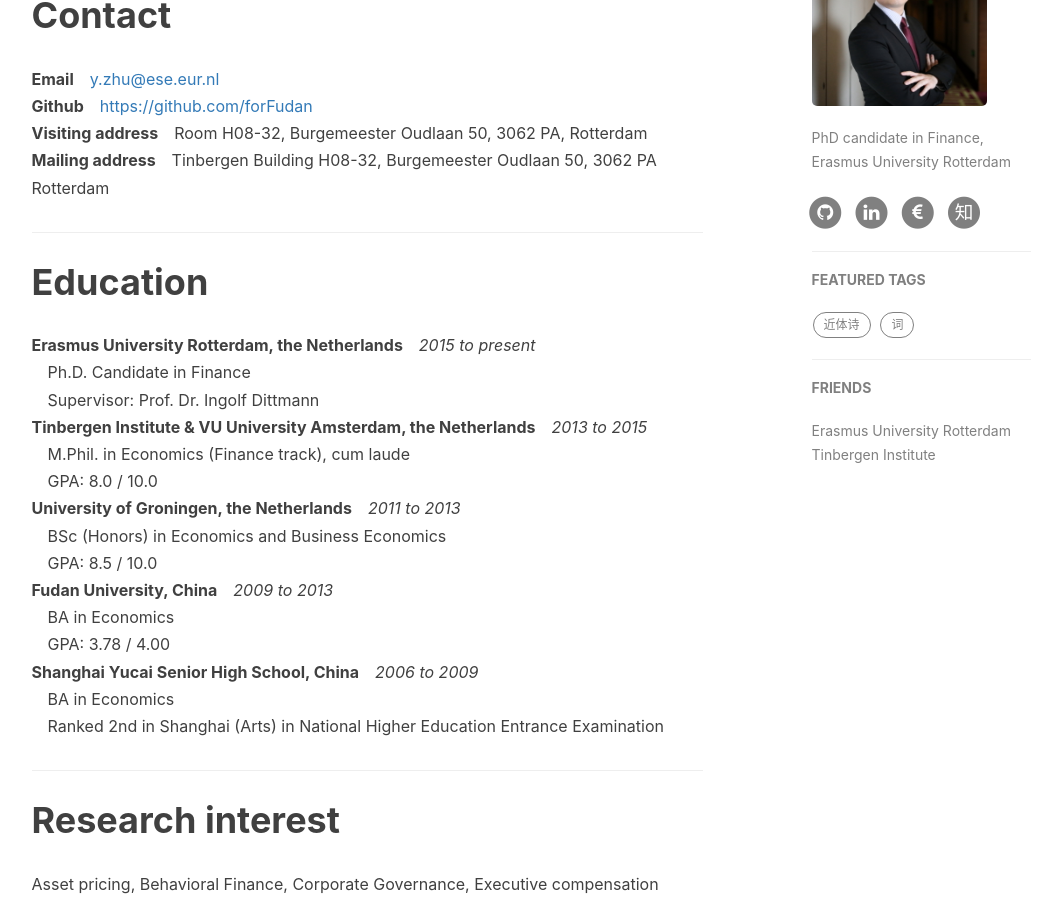
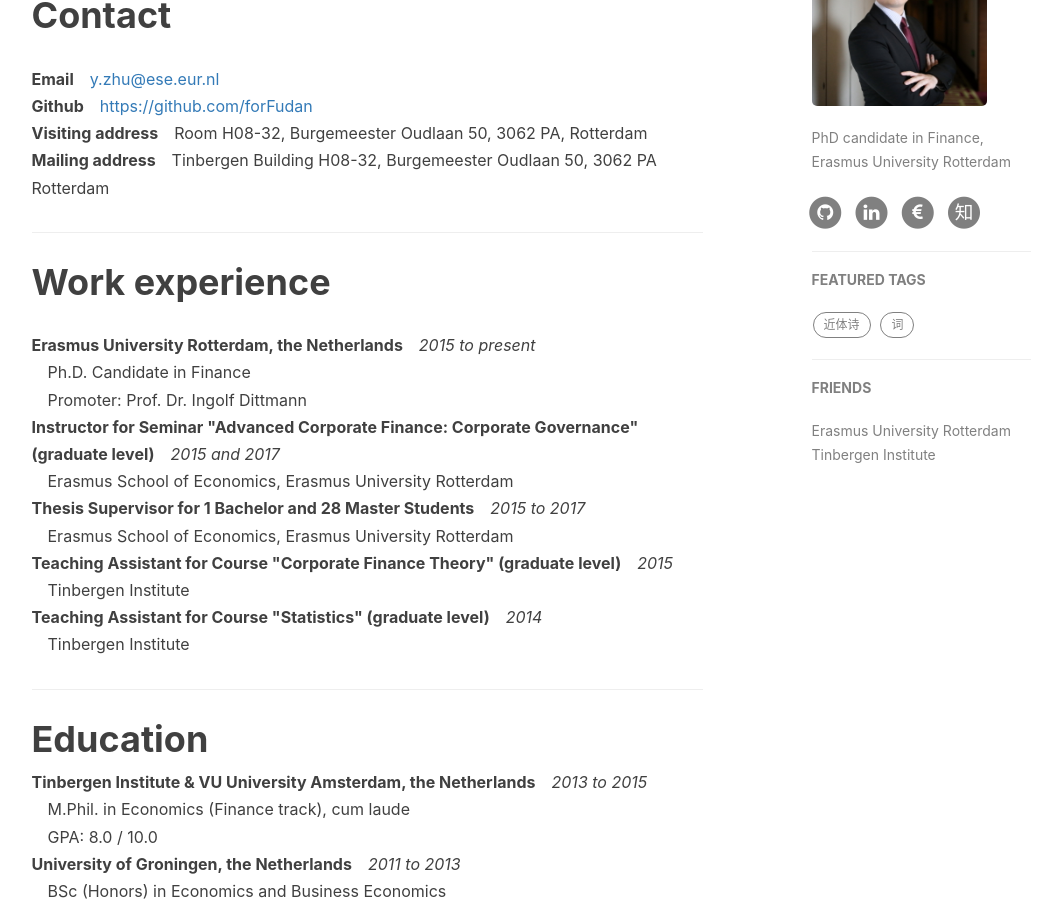
Before and after one commit to forfudan/forfudan.github.io, a Jekyll site: the page built from about_cv.html, in a window 1280 px wide and 900 px high, scrolled down 587 px. Shown: the whole window, without its empty margins (136-1177 px from the left). Built offline with Jekyll 4.4.1, drawn with Linux system fonts in a browser that asks for light colours; nearby versions of some CDN libraries; comment, search, counter and statistics services are not loaded.

Commit message:
update CV

```diff
--- a/about_cv.html
+++ b/about_cv.html
@@ -54,7 +54,7 @@
 <!-- English Version -->
 <div class="en post-container">
     <p>
-        <a target="_blank" href="{{site.url}}/doc/YUHAO_ZHU_CV.pdf">You can view my complete and latest CV in PDF format here.</a>
+        <a target="_blank" href="{{site.url}}/doc/YUHAO_ZHU_professional_CV.pdf">You can view my complete and latest CV in PDF format here.</a>
     </p>
     <hr />
 
@@ -66,10 +66,21 @@
     <strong>Mailing address</strong>&emsp;Tinbergen Building H08-32, Burgemeester Oudlaan 50, 3062 PA Rotterdam</p>
     <hr />
 
-    <h1 id="education">Education</h1>
+    <h1 id="education">Work experience</h1>
     <p><strong>Erasmus University Rotterdam, the Netherlands</strong>&emsp;<em>2015 to present</em> <br />
     &emsp;Ph.D. Candidate in Finance <br />
-    &emsp;Supervisor: Prof. Dr. Ingolf Dittmann <br />
+    &emsp;Promoter: Prof. Dr. Ingolf Dittmann <br />
+    <strong>Instructor for Seminar "Advanced Corporate Finance: Corporate Governance" (graduate level)</strong>&emsp;<em>2015 and 2017</em> <br />
+    &emsp;Erasmus School of Economics, Erasmus University Rotterdam <br />
+    <strong>Thesis Supervisor for 1 Bachelor and 28 Master Students</strong>&emsp;<em>2015 to 2017</em> <br />
+    &emsp;Erasmus School of Economics, Erasmus University Rotterdam <br />
+    <strong>Teaching Assistant for Course "Corporate Finance Theory" (graduate level)</strong>&emsp;<em>2015</em> <br />
+    &emsp;Tinbergen Institute <br />
+    <strong>Teaching Assistant for Course "Statistics" (graduate level)</strong>&emsp;<em>2014</em> <br />
+    &emsp;Tinbergen Institute</p>
+    <hr />
+
+    <h1 id="education">Education</h1>
     <strong>Tinbergen Institute &amp; VU University Amsterdam, the Netherlands</strong>&emsp;<em>2013 to 2015</em> <br />
     &emsp;M.Phil. in Economics (Finance track), cum laude <br />
     &emsp;GPA: 8.0 / 10.0 <br />
```
Also changed, not shown: 2 other files.
